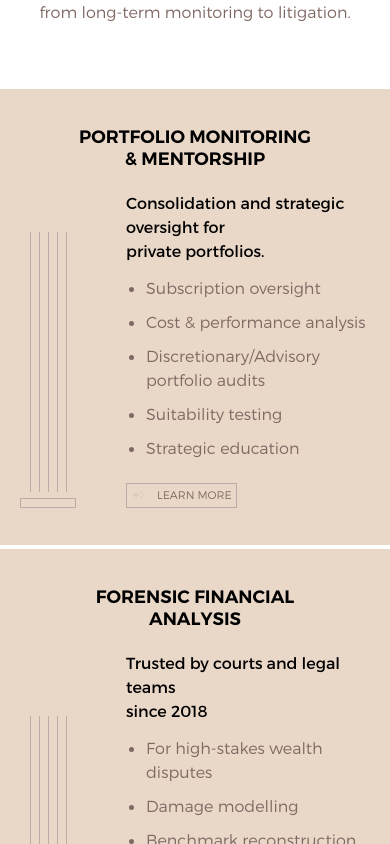
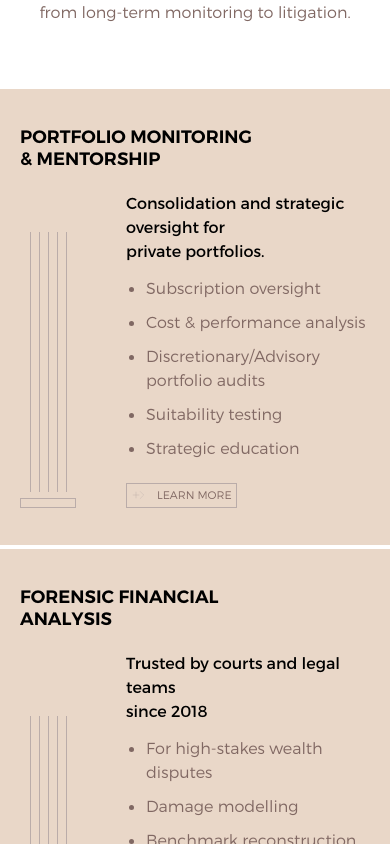
Before and after one commit to pierre-debruyne/CapAnalysis, a Next.js app: page / in a window 390 px wide. Shown: the part 1280-2124 px from the top of the page. Built offline with nearby package versions, Linux system fonts and the light colour scheme.

Commit message:
fix(home): text position for Bloc 2 and 3

```diff
--- a/src/app/page.tsx
+++ b/src/app/page.tsx
@@ -36,9 +36,9 @@ export default function Home() {
       <div className="flex flex-col lg:flex-row gap-1 w-full lg:mb-[45px]">
         {/*  Bloc 2 - Portfolio Monitoring & Mentorship */}
         <div className="bg-[#e9d7c8] w-full py-[37px] px-5 lg:px-0">
-          <div className="flex justify-center flex-col items-center">
-            <div className="mb-5 w-[399px]">
-              <h2 className="text-[18px] uppercase font-semibold font-sans leading-tight text-center md:text-start">
+          <div className="flex justify-center flex-col items-start md:items-center">
+            <div className="mb-5 md:w-[399px]">
+              <h2 className="text-[18px] uppercase font-semibold font-sans leading-tight text-start">
                 Portfolio Monitoring
                 <br />& Mentorship
               </h2>
@@ -91,9 +91,9 @@ export default function Home() {
 
         {/* Bloc 2 - FORENSIC FINANCIAL  ANALYSIS */}
         <div className="bg-[#e9d7c8] w-full py-[37px] px-5 lg:px-0">
-          <div className="flex justify-center flex-col items-center">
-            <div className="mb-5 w-[399px]">
-              <h2 className="text-[18px] uppercase font-semibold font-sans leading-tight text-center md:text-start">
+          <div className="flex justify-center flex-col items-start md:items-center">
+            <div className="mb-5 md:w-[399px]">
+              <h2 className="text-[18px] uppercase font-semibold font-sans leading-tight text-start">
                 FORENSIC FINANCIAL
                 <br />
                 ANALYSIS
```
